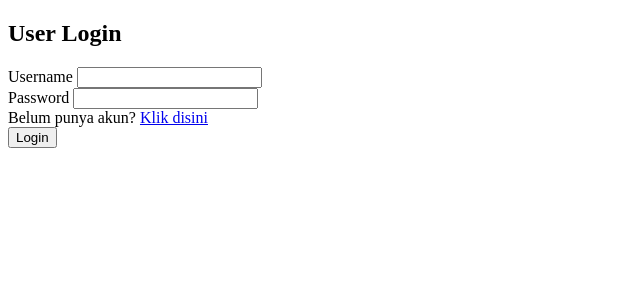
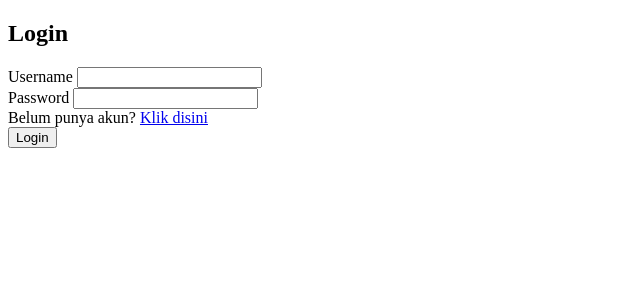
Before and after one commit to bagusmukti/Project-UAS, a PHP site: page /login_page.php in a window 1280 px wide. Shown: the top 300 px of the page, without its empty margins (0-640 px from the left). Run offline with PHP 8.4, Linux system fonts and the light colour scheme.

Commit message:
Update login_page.php

```diff
--- a/pages/login_page.php
+++ b/pages/login_page.php
@@ -56,7 +56,7 @@ if ($_SERVER['REQUEST_METHOD'] == 'POST') {
 </head>
 
 <body>
-    <h2>User Login</h2>
+    <h2>Login</h2>
     <?php if (!empty($error)): ?>
         <div style="color: red;"><?= $error ?></div>
     <?php endif; ?>
```
